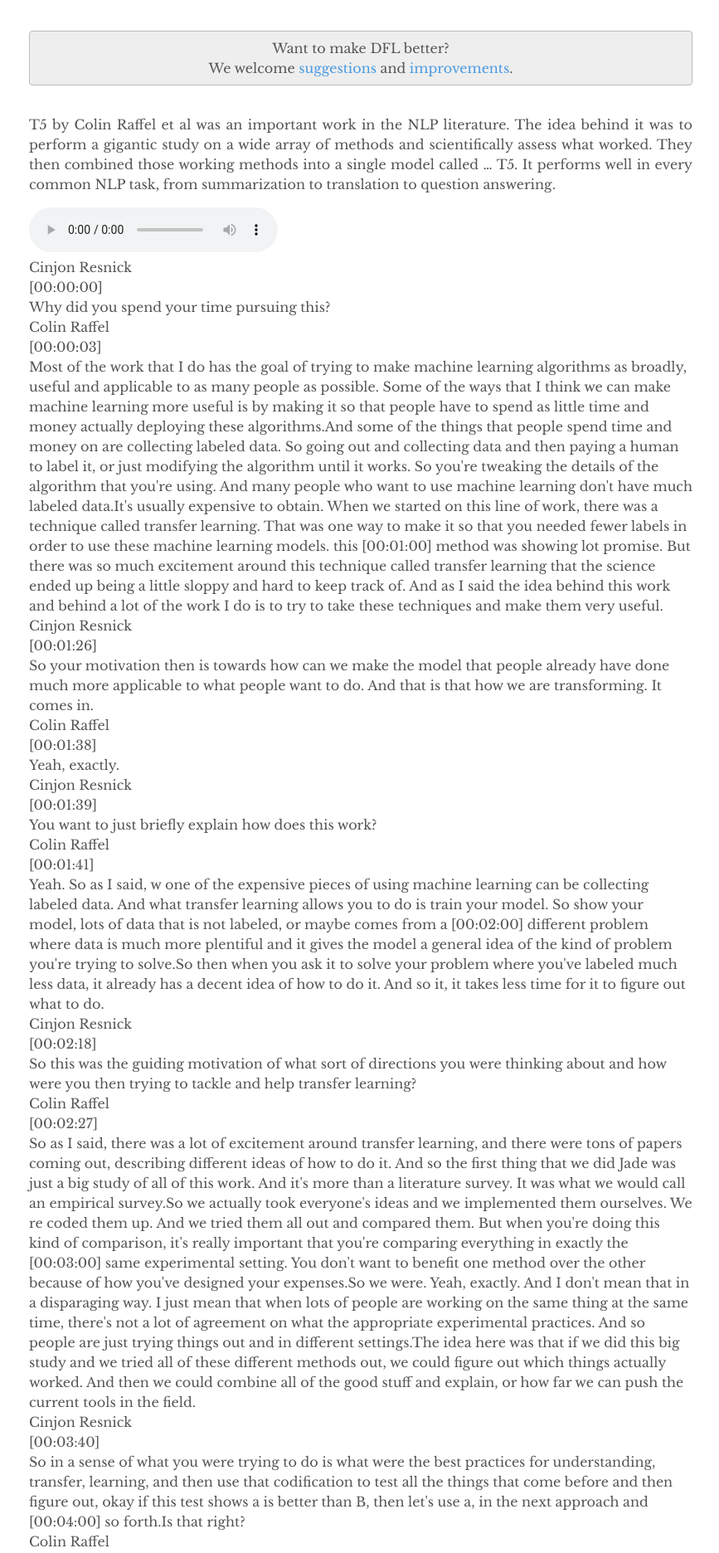
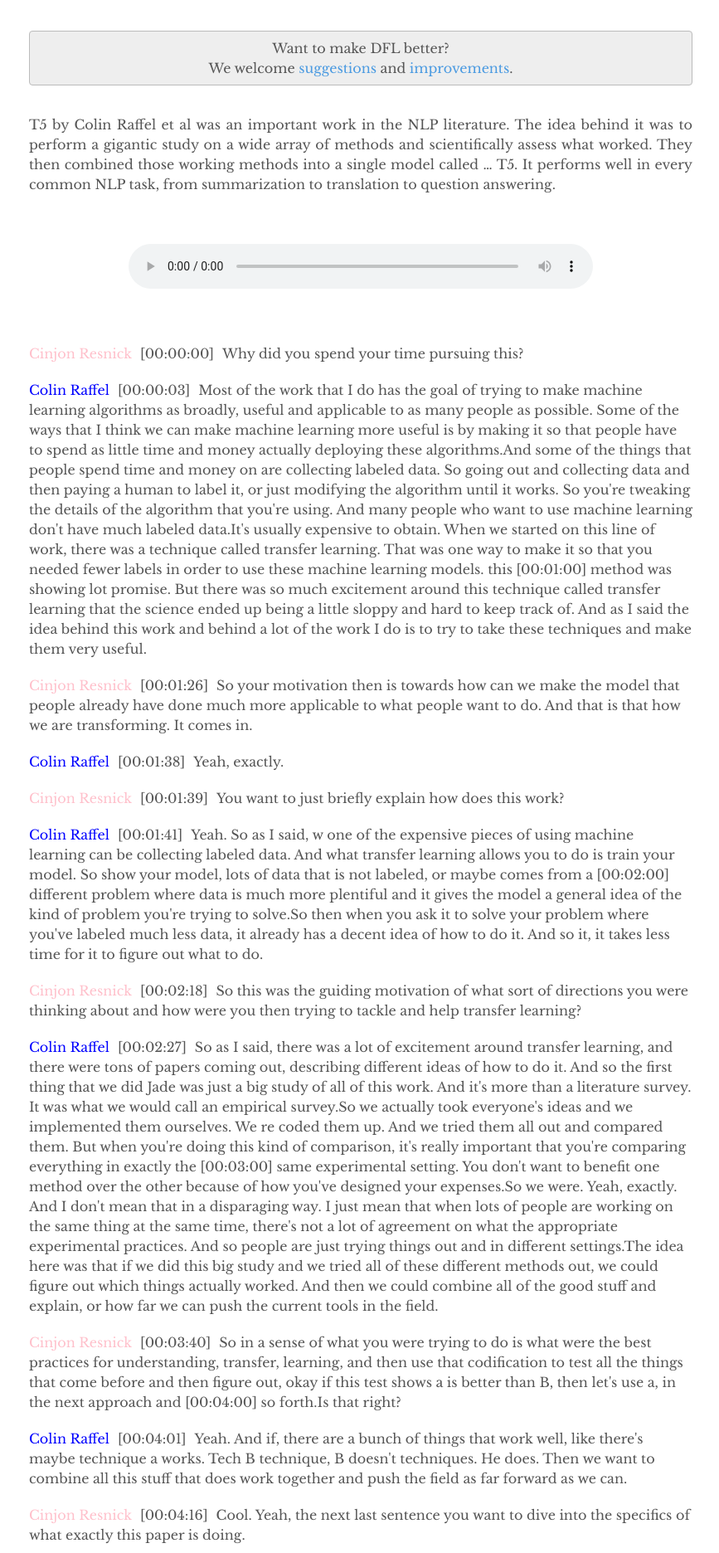
Before and after one commit to depthfirstlearning/depthfirstlearning.com, a Jekyll site: the page built from _posts/2021-06-27-Colin-Raffel-T5.markdown, in a window 1280 px wide. Shown: the part 347-2219 px from the top of the page at 83% size, without its empty margins (205-1072 px from the left). Built offline with Jekyll 4.4.1, drawn with Linux system fonts in a browser that asks for light colours.

Commit message:
layout audio.

```diff
--- a/_sass/tale/_layout.scss
+++ b/_sass/tale/_layout.scss
@@ -90,3 +90,37 @@ footer {
     font-size: .8rem;
   }
 }
+
+.audioContainer {
+  margin: 60px auto;
+  width: 70%;
+}
+.audioText {
+
+}
+.audioSource {
+  width: 100%;
+}
+
+.captions {
+}
+.caption {
+  clear: both;
+  margin-bottom: 20px;
+}
+.speaker {
+  float: left;
+  margin-right: 10px;
+}
+.speaker0 {
+  color: pink;
+}
+.speaker1 {
+  color: blue;
+}
+.time {
+  float: left;
+  margin-right: 10px;
+}
+.content {
+}
```
